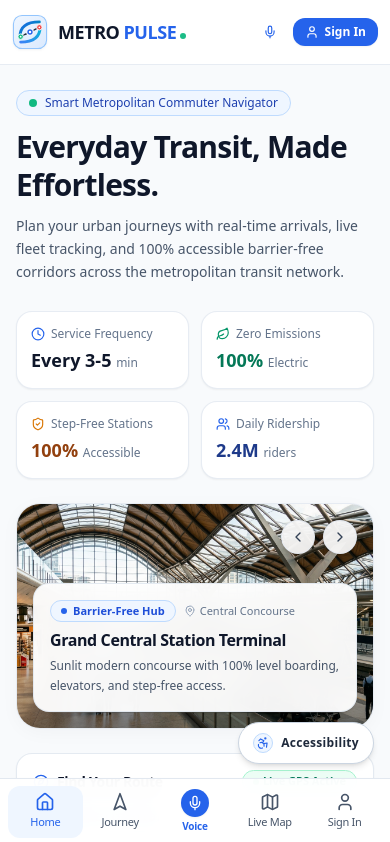
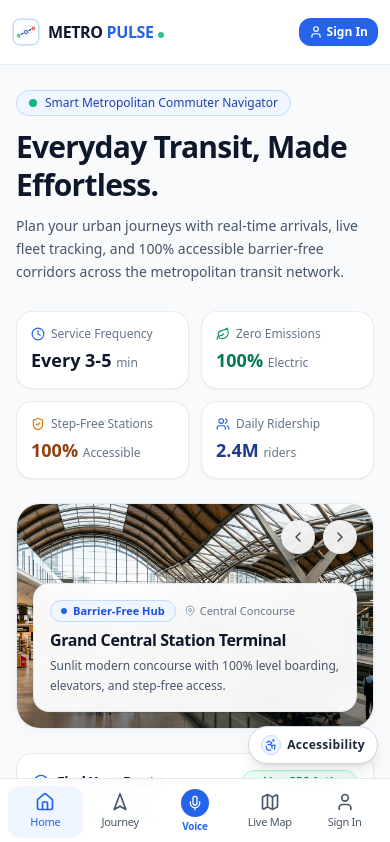
Before and after one commit to Bhavindu113/aether-transit-2100, a Next.js app: page / in a window 390 px wide. Shown: the top 842 px of the page. Built offline with nearby package versions, Linux system fonts and the light colour scheme.

Commit message:
Update Aether Transit website

```diff
--- a/src/app/globals.css
+++ b/src/app/globals.css
@@ -31,11 +31,19 @@ html.high-contrast-mode {
   --text-muted: #94A3B8;
 }
 
-/* Base Body Styles - Normal Light Mode */
+/* Base HTML & Body Styles - Prevent any mobile horizontal overflow */
+html {
+  width: 100%;
+  max-width: 100vw;
+  overflow-x: hidden;
+}
+
 body {
   background-color: var(--bg-primary);
   color: var(--text-primary);
   min-height: 100vh;
+  width: 100%;
+  max-width: 100vw;
   font-family: system-ui, -apple-system, BlinkMacSystemFont, 'Segoe UI', Roboto, Inter, sans-serif;
   overflow-x: hidden;
   position: relative;
--- a/src/app/layout.tsx
+++ b/src/app/layout.tsx
@@ -26,12 +26,12 @@ export default function RootLayout({
   children: React.ReactNode;
 }) {
   return (
-    <html lang="en">
-      <body className="subtle-mesh ambient-lighting min-h-screen text-slate-900 flex flex-col selection:bg-blue-100 selection:text-blue-900 antialiased">
+    <html lang="en" className="overflow-x-hidden max-w-full">
+      <body className="subtle-mesh ambient-lighting min-h-screen text-slate-900 flex flex-col selection:bg-blue-100 selection:text-blue-900 antialiased overflow-x-hidden max-w-full w-full">
         <AccessibilityProvider>
           <TransitProvider>
             {/* Main Application Shell */}
-            <div className="flex-1 flex flex-col pb-16 md:pb-0">
+            <div className="flex-1 flex flex-col pb-20 md:pb-0 w-full max-w-full overflow-x-hidden">
               {children}
               <Footer />
             </div>
--- a/src/components/accessibility/AccessibilitySuite.tsx
+++ b/src/components/accessibility/AccessibilitySuite.tsx
@@ -28,22 +28,22 @@ export default function AccessibilitySuite() {
       {/* Persistent Floating Trigger Button */}
       <aside
         aria-label="Accessibility tools"
-        className="fixed bottom-20 md:bottom-6 right-4 z-30"
+        className="fixed bottom-20 md:bottom-6 right-3 sm:right-4 z-30 pointer-events-auto max-w-[calc(100vw-1.5rem)]"
       >
         <button
           onClick={() => setIsOpen(!isOpen)}
           aria-expanded={isOpen}
           aria-label="Open Accessibility Options"
-          className="flex items-center space-x-2 px-3.5 py-2.5 rounded-full bg-white hover:bg-slate-50 border border-slate-300 text-slate-800 shadow-md transition-all hover:scale-105 active:scale-95 group focus:outline-none focus:ring-2 focus:ring-blue-600"
+          className="flex items-center space-x-1.5 sm:space-x-2 px-3 sm:px-3.5 py-2 sm:py-2.5 rounded-full bg-white dark:bg-slate-800 hover:bg-slate-50 dark:hover:bg-slate-700 border border-slate-300 dark:border-slate-700 text-slate-800 dark:text-slate-100 shadow-lg transition-all hover:scale-105 active:scale-95 group focus:outline-none focus:ring-2 focus:ring-blue-600"
         >
-          <div className="w-5 h-5 rounded-full bg-blue-50 flex items-center justify-center border border-blue-200">
-            <Accessibility className="w-3.5 h-3.5 text-blue-600" />
+          <div className="w-5 h-5 rounded-full bg-blue-50 dark:bg-blue-950/60 flex items-center justify-center border border-blue-200 dark:border-blue-800 flex-shrink-0">
+            <Accessibility className="w-3.5 h-3.5 text-blue-600 dark:text-blue-400" />
           </div>
           <span className="text-xs font-bold tracking-wide">
             {plainLanguage ? "Easy Reading" : "Accessibility"}
           </span>
           {(highContrast || plainLanguage || fontSize !== 'standard') && (
-            <span className="w-2 h-2 rounded-full bg-emerald-500" title="Custom accessibility settings active"></span>
+            <span className="w-2 h-2 rounded-full bg-emerald-500 flex-shrink-0" title="Custom accessibility settings active"></span>
           )}
         </button>
       </aside>
--- a/src/components/navigation/Header.tsx
+++ b/src/components/navigation/Header.tsx
@@ -13,7 +13,8 @@ import {
   Navigation2,
   Map as MapIcon,
   Mic,
-  User
+  User,
+  LogOut
 } from 'lucide-react';
 
 export default function Header() {
@@ -31,7 +32,8 @@ export default function Header() {
             className="flex items-center text-left group focus:outline-none"
             aria-label="MetroPulse Home"
           >
-            <Logo size="md" showTagline={false} />
+            <Logo size="md" showTagline={false} className="hidden sm:flex" />
+            <Logo size="sm" showTagline={false} className="flex sm:hidden" />
           </button>
         </div>
 
@@ -75,7 +77,7 @@ export default function Header() {
         </nav>
 
         {/* Right: Subtle Utilities & Commuter Account in One Line */}
-        <div className="flex items-center space-x-1.5 sm:space-x-2 text-xs flex-shrink-0">
+        <div className="flex items-center space-x-1 sm:space-x-2 text-xs flex-shrink-0">
           {/* Subtle line status */}
           <NetworkStatus />
 
@@ -85,10 +87,10 @@ export default function Header() {
             <span>{currentTimeString}</span>
           </div>
 
-          {/* Voice Assistant */}
+          {/* Voice Assistant - hidden on mobile header since it is in mobile bottom bar and search card */}
           <button
             onClick={() => setVoiceSimOpen(true)}
-            className="flex items-center space-x-1.5 px-2.5 py-1.5 rounded-lg text-slate-700 dark:text-slate-300 hover:text-slate-900 dark:hover:text-white hover:bg-slate-100 dark:hover:bg-slate-800 transition-colors font-medium flex-shrink-0"
+            className="hidden sm:flex items-center space-x-1.5 px-2.5 py-1.5 rounded-lg text-slate-700 dark:text-slate-300 hover:text-slate-900 dark:hover:text-white hover:bg-slate-100 dark:hover:bg-slate-800 transition-colors font-medium flex-shrink-0"
             title="Voice Assistant"
             aria-label="Open Voice Transit Assistant"
           >
@@ -108,13 +110,13 @@ export default function Header() {
 
           {/* Commuter Account / Sign Out - Single Clean Row */}
           {user ? (
-            <div className="flex items-center space-x-1.5 sm:space-x-2 pl-2 sm:pl-2.5 border-l border-slate-200 dark:border-slate-700 flex-shrink-0">
-              <div className="flex items-center space-x-2 px-2.5 py-1.5 rounded-xl bg-slate-100 dark:bg-slate-800 border border-slate-200 dark:border-slate-700">
+            <div className="flex items-center space-x-1 sm:space-x-2 pl-1.5 sm:pl-2.5 border-l border-slate-200 dark:border-slate-700 flex-shrink-0">
+              <div className="flex items-center space-x-1.5 sm:space-x-2 px-2 sm:px-2.5 py-1 sm:py-1.5 rounded-xl bg-slate-100 dark:bg-slate-800 border border-slate-200 dark:border-slate-700">
                 <div className="w-5 h-5 rounded-full bg-blue-600 text-white font-bold flex items-center justify-center text-[10px] flex-shrink-0 shadow-xs">
                   {user.name.charAt(0).toUpperCase()}
                 </div>
-                <span className="text-xs font-bold text-slate-800 dark:text-slate-100 max-w-[85px] sm:max-w-[130px] truncate">
-                  {user.name}
+                <span className="text-xs font-bold text-slate-800 dark:text-slate-100 max-w-[55px] xs:max-w-[80px] sm:max-w-[130px] truncate">
+                  {user.name.split(' ')[0]}
                 </span>
                 <span className="hidden xl:inline text-[11px] font-semibold text-emerald-600 dark:text-emerald-400 bg-emerald-50 dark:bg-emerald-950/60 px-1.5 py-0.5 rounded border border-emerald-200/40 dark:border-emerald-800/40">
                   ${user.balanceCredits.toFixed(2)}
@@ -122,16 +124,18 @@ export default function Header() {
               </div>
               <button
                 onClick={logout}
-                className="px-2.5 py-1.5 rounded-xl text-xs font-semibold text-slate-600 hover:text-rose-600 hover:bg-rose-50 dark:text-slate-300 dark:hover:text-rose-400 dark:hover:bg-rose-950/40 border border-slate-200 dark:border-slate-700 transition-colors flex-shrink-0"
+                className="p-1.5 sm:px-2.5 sm:py-1.5 rounded-xl text-xs font-semibold text-slate-600 hover:text-rose-600 hover:bg-rose-50 dark:text-slate-300 dark:hover:text-rose-400 dark:hover:bg-rose-950/40 border border-slate-200 dark:border-slate-700 transition-colors flex-shrink-0 flex items-center space-x-1"
                 title="Sign Out"
+                aria-label="Sign Out"
               >
-                Sign Out
+                <LogOut className="w-3.5 h-3.5 text-rose-500 sm:hidden" />
+                <span className="hidden sm:inline">Sign Out</span>
               </button>
             </div>
           ) : (
             <button
               onClick={() => setActiveScreen('login')}
-              className={`flex items-center space-x-1.5 px-3 py-1.5 rounded-xl text-xs font-bold transition-all shadow-sm flex-shrink-0 ${
+              className={`flex items-center space-x-1 sm:space-x-1.5 px-2.5 sm:px-3 py-1.5 rounded-xl text-xs font-bold transition-all shadow-sm flex-shrink-0 ${
                 activeScreen === 'login'
                   ? 'bg-blue-700 text-white shadow ring-2 ring-blue-400'
                   : 'bg-blue-600 hover:bg-blue-700 active:bg-blue-800 text-white'
```
